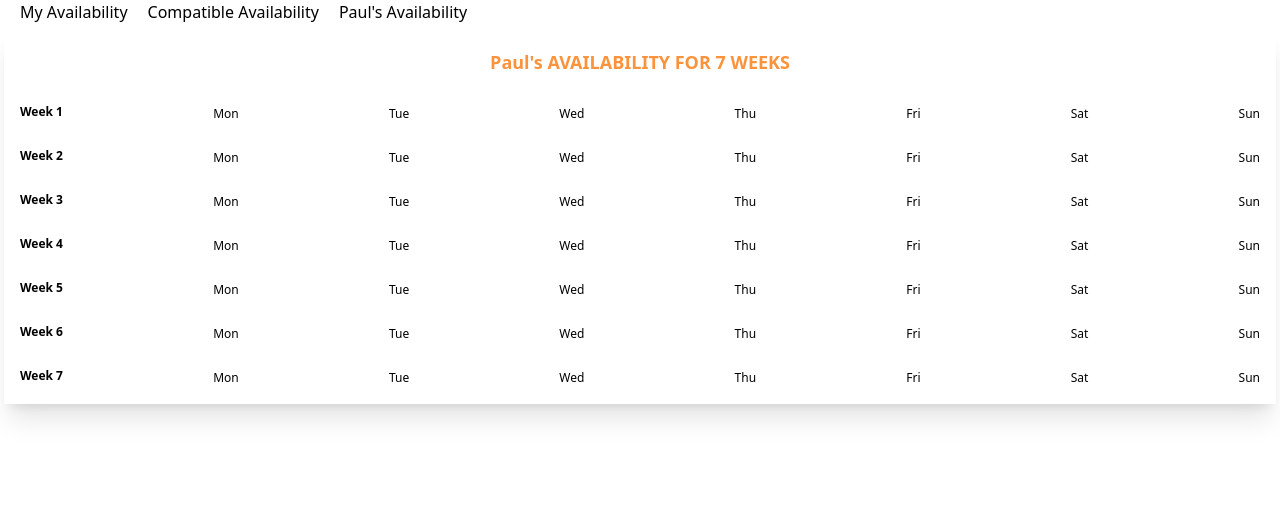
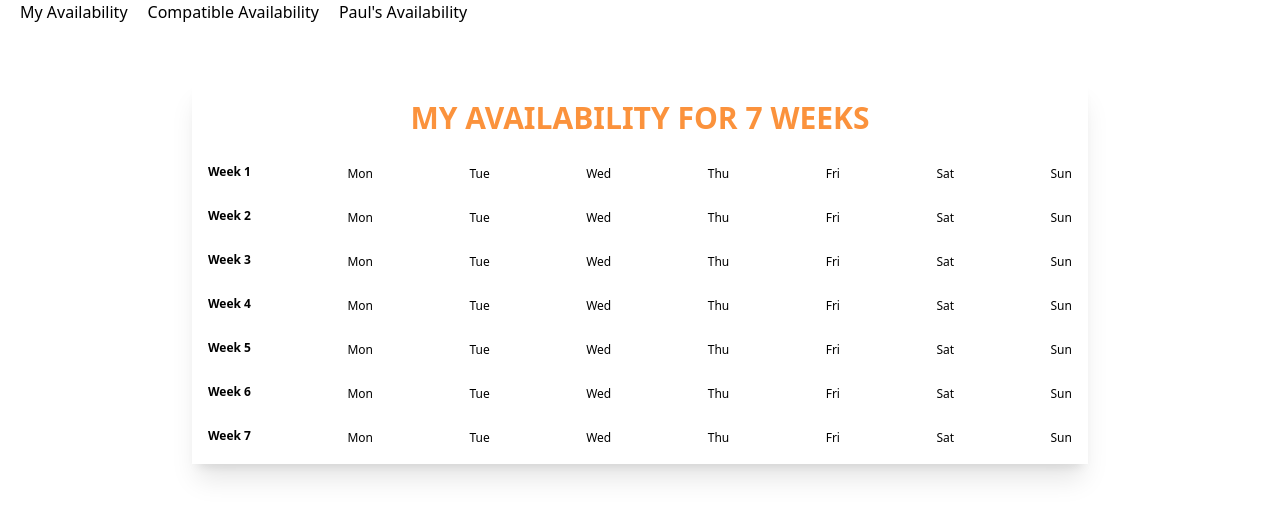
Before and after one commit to MarkusAP98/Schedule, a React (Vite) app: page / in a window 1280 px wide. Both pictures are taken after a click on the button "Paul's Availability". Shown: the top 518 px of the page. Built offline with nearby package versions, Linux system fonts and the light colour scheme.

Commit message:
Update styles and layout in CompatibleSchedule and AvailabilityCom components

```diff
--- a/src/CompatibleSchedule.jsx
+++ b/src/CompatibleSchedule.jsx
@@ -3,7 +3,7 @@ import AvailabilityCom from "./components/AvailabiltyCom";
 
 const CompatibleSchedule = ({ availabilityData }) => {
   return (
-    <div className="flex-col pt-10">
+    <div className="flex-col pt-10 md:m-16 lg:w-100 xl:m-44">
       <div className="border-solid border-2 border-gray-500 rounded-lg">
         <h1 className="font-bold text-3xl text-orange-400 text-center mt-5">
           FRIEND'S
--- a/src/components/AvailabiltyCom.jsx
+++ b/src/components/AvailabiltyCom.jsx
@@ -17,7 +17,7 @@ const AvailabiltyCom = ({
 
   return (
     <div>
-      <div className="flex justify-between border-solid border-2 border-gray-500 rounded-lg ">
+      <div className="flex justify-between border-solid border-2 border-gray-500 rounded-lg m-2">
         <h2 className="mt-3">Availability</h2>
         <button
           onClick={() => changeComponent("All")}
--- a/src/components/MyAvailability.jsx
+++ b/src/components/MyAvailability.jsx
@@ -15,8 +15,8 @@ const MyAvailability = ({ setAvailabilityData }) => {
   };
 
   return (
-    <div className="place-content-center p-1 m-1 shadow-xl">
-      <h1 className="text-lg font-bold text-orange-400 py-4 text-center">
+    <div className="place-content-center p-1 m-5 md:m-14 xl:mx-48 shadow-xl">
+      <h1 className="text-lg xl:text-3xl font-bold text-orange-400 py-4 text-center">
         MY AVAILABILITY FOR 7 WEEKS
       </h1>
       {[1, 2, 3, 4, 5, 6, 7].map((week) => (
--- a/src/components/OthersAvailability.jsx/Paul.jsx
+++ b/src/components/OthersAvailability.jsx/Paul.jsx
@@ -2,6 +2,7 @@ import React from "react";
 import ClickableButton from "../ClickableBtns";
 
 // trying to send the week and day to the friends component when the button is clicked
+
 const MyAvailability = ({ setAvailabilityData }) => {
   const handleButtonClicked = (week, day) => {
     console.log(`You clicked week ${week}, ${day}`);
@@ -13,9 +14,9 @@ const MyAvailability = ({ setAvailabilityData }) => {
   };
 
   return (
-    <div className="place-content-center p-1 m-1 shadow-xl">
-      <h1 className="text-lg font-bold text-orange-400 py-4 text-center">
-        Paul's AVAILABILITY FOR 7 WEEKS
+    <div className="place-content-center p-1 m-5 md:m-14 xl:mx-48 shadow-xl">
+      <h1 className="text-lg xl:text-3xl font-bold text-orange-400 py-4 text-center">
+        MY AVAILABILITY FOR 7 WEEKS
       </h1>
       {[1, 2, 3, 4, 5, 6, 7].map((week) => (
         <div className="flex justify-between p-3" key={week}>
```
